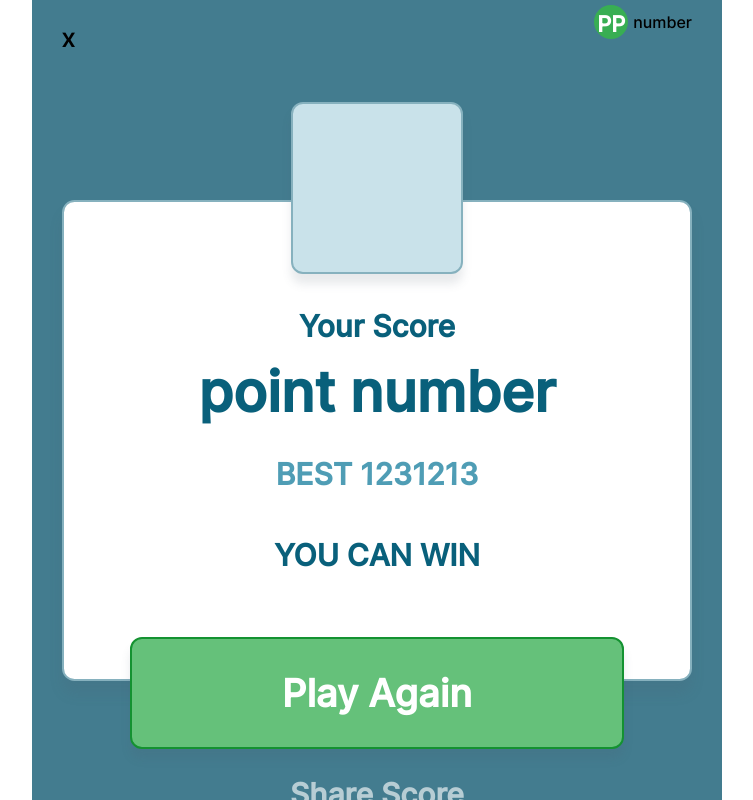
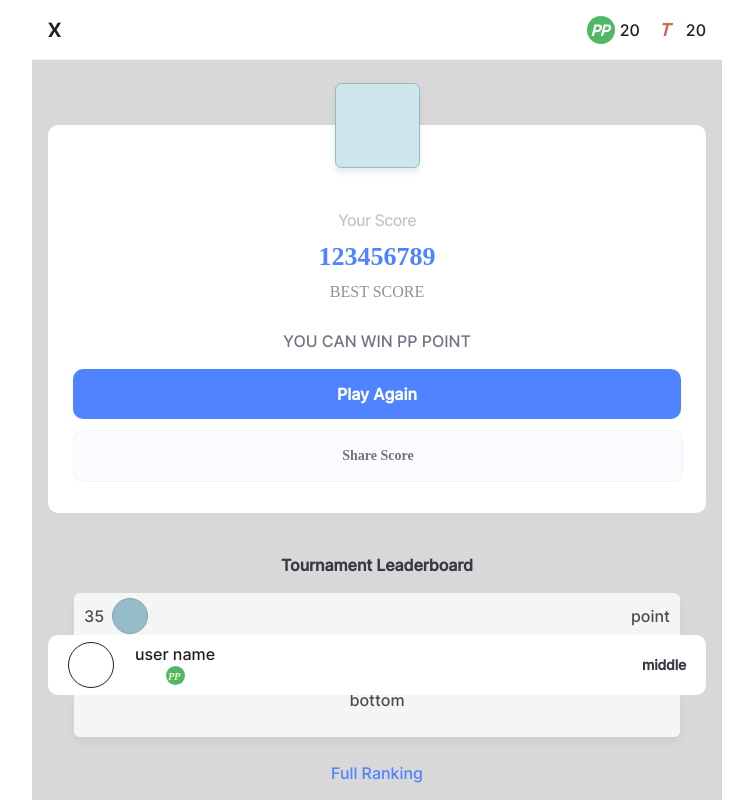
Before and after one commit to JustinFEdev/tournament-react, a React (Create React App) app: page /yourscore in a window 1280 px wide. Shown: the top 800 px of the page, without its empty margins (263-1016 px from the left). Built offline with nearby package versions, Linux system fonts and the light colour scheme.

Commit message:
10/14 update

```diff
--- a/src/components/details/YourScore.js
+++ b/src/components/details/YourScore.js
@@ -3,36 +3,43 @@ import NaviBar from "../navigation/NaviBar";
 import "../layout.scss";
 import "./details.scss";
 
-const YourScore = () => {
+const YourScore = ({ index }) => {
   const PlayaginHandle = () => {
     console.log("Play Again!");
   };
+
   const ShareScoreHandle = () => {
     console.log("Share Score!");
+  };
+  const FullRankingHandle = () => {
+    console.log("Full Ranking!");
   };
 
   return (
     <>
-      <div
-        className="main-container"
-        // style={{ backgroundColor: "#fff" }}
-      >
-        <div
+      <div className="main-container">
+        {/* <div
           style={{
             position: "absolute",
             backgroundColor: "#2a6a80",
             opacity: 0.65,
-            width: 690,
+            // width: 690,
             height: "100%",
             // margin: "84px 0 73px",
             zIndex: 1,
           }}
-        />
-        <div className="main-wrapper">
+        /> */}
+        <div
+          className="main-wrapper"
+          style={{
+            backgroundColor: "lightgray",
+            opacity: 0.88,
+          }}
+        >
           <header>
-            <NaviBar />
+            <NaviBar key={index} />
           </header>
-          <div
+          {/* <div
             style={{
               position: "absolute",
               height: "100%",
@@ -40,138 +47,139 @@ const YourScore = () => {
               backgroundColor: "#2a6a80",
               opacity: 0.65,
             }}
-          />
+          /> */}
+          {/* main layout */}
           <div
             style={{
+              minHeight: "83vh",
               height: "100%",
-              padding: "200px 30px 100px 30px",
+              marginTop: 60,
+              padding: "64.5px 16px 0 16px",
             }}
           >
+            {/* inside big area */}
+            <div
+              style={{
+                width: "100%",
+                // height: 376,
+                paddingBottom: 30.5,
+                borderRadius: 10,
+                backgroundColor: "#fff",
+                textAlign: "center",
+              }}
+            >
+              {/* inside top app icon area */}
+              <div
+                style={{
+                  width: "100%",
+                  display: "flex",
+                  justifyContent: "center",
+                }}
+              >
+                {/* inside top app icon */}
                 <div
                   style={{
                     position: "relative",
-                zIndex: 5,
-                width: 626,
-                height: 477,
-                borderRadius: 12.5,
-                // marginTop: 200,
+                    top: -41.5,
+                    width: 83,
+                    height: 83,
+                    borderRadius: 6.3,
                     boxShadow:
-                  "0 13px 13px 0 rgba(77, 93, 107, 0.13)",
-                border: "solid 2.5px #86b1be",
-                backgroundColor: "#fff",
+                      "0 5px 5px 0 rgba(77, 93, 107, 0.13)",
+                    border: "solid 1px #86b1be",
+                    backgroundColor: "#c9e2ea",
+                  }}
+                />
+              </div>
+              {/* score area */}
+              <div
+                style={{
+                  padding: "0 25px",
                 }}
               >
-              <div
-                style={{
-                  height: "100%",
-                  width: "100%",
-                  display: "flex",
-                  justifyContent: "Center",
-                  alignItems: "center",
-                }}
-              >
-                <div
-                  style={{
-                    position: "absolute",
-                    width: 168,
-                    height: 168,
-                    borderRadius: 12,
-                    boxShadow:
-                      "0 10px 10px 0 rgba(77, 93, 107, 0.13)",
-                    border: "solid 2px #86b1be",
-                    backgroundColor: "#c9e2ea",
-                    top: -100,
-                  }}
-                />
-                <div>
                 <p
                   style={{
-                      fontSize: 30,
-                      fontWeight: 800,
-                      color: "#09607b",
+                    fontSize: 16,
+                    opacity: 0.4,
+                    fontWeight: 500,
+                    letterSpacing: -0.53,
+                    color: "var(--neutral-2)",
                   }}
                 >
                   Your Score
                 </p>
                 <p
                   style={{
-                      fontSize: 56,
+                    fontFamily: "AppleSDGothicNeo",
+                    fontSize: 26,
                     fontWeight: 800,
-                      color: "#09607b",
-                      margin: "14px 0 30px 0",
+                    color: "var(--primay-2-01)",
+                    margin: "12px 0 11px 0",
                   }}
                 >
-                    point number
+                  123456789
                 </p>
                 <p
                   style={{
-                      fontSize: 30,
-                      fontWeight: "bold",
-                      color: "#4f9db5",
+                    fontFamily: "AppleSDGothicNeo",
+                    fontSize: 16,
+                    fontWeight: 500,
+                    color: "var(--neutral-3)",
                     textTransform: "uppercase",
                   }}
                 >
-                    best 1231213
+                  best score
                 </p>
                 <p
                   style={{
-                      fontSize: 30,
-                      fontWeight: "bold",
-                      color: "#09607b",
-                      marginTop: 45,
+                    fontSize: 16,
+                    fontWeight: 500,
+                    color: "var(--neutral-2)",
                     textTransform: "uppercase",
+                    margin: "30px 0 18px 0",
                   }}
                 >
-                    You can win
+                  you can win pp point
                 </p>
-                </div>
                 <div
                   style={{
-                    position: "absolute",
-                    width: 490,
-                    height: 108,
-                    borderRadius: 12,
-                    boxShadow:
-                      "0 10px 10px 0 rgba(77, 93, 107, 0.13)",
-                    border: "solid 2.5px #149231",
-                    backgroundColor: "#65c17a",
-                    bottom: -70,
-                    textTransform: "capitalize",
+                    width: "100%",
+                    height: 50,
+                    borderRadius: 10,
                     display: "flex",
                     justifyContent: "center",
                     alignItems: "center",
-                    fontSize: 38,
                     fontWeight: "bold",
+                    cursor: "pointer",
+                    textTransform: "capitalize",
+                    // 여기까지 같음
+                    fontSize: 16,
                     color: "#fff",
-                    cursor: "pointer",
+                    backgroundColor: "var(--primay-2-01)",
                   }}
                   onClick={PlayaginHandle}
                 >
-                  play again
+                  Play again
                 </div>
-              </div>
+                {/* play && share button */}
                 <div
                   style={{
-                  zIndex: 120,
-                  height: "230px",
+                    width: "100%",
+                    height: 50,
+                    borderRadius: 10,
                     display: "flex",
+                    justifyContent: "center",
                     alignItems: "center",
-                  justifyContent: "center",
-                }}
-              >
-                <div
-                  style={{
-                    position: "relative",
-                    height: 36,
-                    fontSize: 30,
                     fontWeight: "bold",
                     cursor: "pointer",
+                    fontFamily: "InterV_Semi",
                     textTransform: "capitalize",
-                    border: "none",
-                    backgroundColor:
-                      "rgba( 255, 255, 255, 0.5 );",
-                    opacity: 0.62,
-                    color: "#fff",
+                    // 여기까지 같음
+                    border: "solid 1px #f1f1f5",
+                    fontSize: 14,
+                    color: "var(--neutral-2)",
+                    backgroundColor: "#fafaff",
+                    marginTop: 11.5,
                   }}
                   onClick={ShareScoreHandle}
                 >
@@ -179,92 +187,120 @@ const YourScore = () => {
                 </div>
               </div>
             </div>
-            <div
-              style={{
-                height: 400,
-                marginTop: 373,
-                position: "relative",
-                zIndex: 1,
-              }}
-            >
+            {/* Tournament leader boord area */}
+            <div style={{ marginTop: 42 }}>
               <p
                 style={{
-                  fontSize: 32,
-                  fontWeight: 800,
-                  color: "#fff",
-                  marginBottom: 25,
+                  fontSize: 16,
+                  fontWeight: 600,
+                  color: "var(--neutral-1)",
+                  letterSpacing: -0.1,
+                  marginBottom: 13,
                 }}
               >
                 Tournament Leaderboard
               </p>
+              <div>
                 <div
                   style={{
-                  width: "100%",
+                    position: "relative",
+                    margin: "0 26px",
+                    height: 47,
+                    opacity: 0.75,
+                    borderRadius: 5.6,
+                    boxShadow:
+                      "0 6px 6px 0 rgba(77, 93, 107, 0.13)",
+                    backgroundColor: "#fff",
+                    zIndex: 1,
                     display: "flex",
-                  justifyContent: "center",
-                  position: "absolute",
-                  zIndex: 1,
+                    justifyContent: "space-between",
+                    alignItems: "center",
+                    top: 5,
+                    padding: "0 10px",
+                  }}
+                >
+                  <span
+                    style={{
+                      display: "inline-flex",
+                      alignItems: "center",
+                    }}
+                  >
+                    <p>35</p>
+                    <div
+                      style={{
+                        width: 34,
+                        height: 34,
+                        borderRadius: 25,
+                        margin: 8,
+                        border: "solid 0.6px #4c8597",
+                        backgroundColor: "#6fa9bb",
+                      }}
+                    />
+                  </span>
+                  <p>point</p>
+                </div>
+                <div
+                  style={{
+                    position: "relative",
+                    height: 60,
+                    borderRadius: 10,
+                    backgroundColor: "#fff",
+                    zIndex: 3,
+                    display: "flex",
+                    justifyContent: "space-between",
+                    alignItems: "center",
+                    padding: "0 20px",
                   }}
                 >
                   <div
                     style={{
-                    width: 533,
-                    height: 91,
-                    borderRadius: 12.5,
-                    opacity: 0.75,
-                    boxShadow:
-                      "0 13px 13px 0 rgba(77, 93, 107, 0.13)",
-                    border: "solid 2.5px #00a9dd",
-                    backgroundColor: "#fff",
                       display: "flex",
                       justifyContent: "center",
                       alignItems: "center",
-                    zIndex: 2,
                     }}
                   >
-                  top
+                    <div
+                      style={{
+                        width: 44,
+                        height: 44,
+                        border: "1px solid",
+                        borderRadius: 25,
+                        marginRight: 21,
+                      }}
+                    />
+                    <div>
+                      <p>user name</p>
+                      <span
+                        className="pp-wrapper"
+                        style={{ margin: 0 }}
+                      >
+                        <div className="pp-text">PP</div>
+                      </span>
                     </div>
+                  </div>
+                  <p
+                    style={{
+                      fontSize: 14,
+                      fontWeight: 600,
+                      letterSpacing: -0.2,
+                      color: "var(--neutral-1)",
+                    }}
+                  >
+                    middle
+                  </p>
                 </div>
                 <div
                   style={{
                     position: "relative",
-                  zIndex: 2,
-                  top: 85,
-                  height: 108,
-                  //   margin: "109px 0 108px",
-                  padding: "15px 25px",
-                  borderRadius: 12.5,
+                    margin: "0 26px",
+                    height: 47,
+                    opacity: 0.75,
+                    borderRadius: 5.6,
                     boxShadow:
-                    "0 13px 13px 0 rgba(77, 93, 107, 0.13)",
-                  border: "solid 2.5px #00a9dd",
+                      "0 6px 6px 0 rgba(77, 93, 107, 0.13)",
                     backgroundColor: "#fff",
-                }}
-              >
-                mid
-              </div>
-              <div
-                style={{
-                  position: "absolute",
-                  bottom: 25,
-                  width: "100%",
-                  display: "flex",
-                  justifyContent: "center",
                     zIndex: 1,
-                }}
-              >
-                <div
-                  style={{
-                    width: 533,
-                    height: 91,
-                    borderRadius: 12.5,
-                    opacity: 0.75,
-                    boxShadow:
-                      "0 13px 13px 0 rgba(77, 93, 107, 0.13)",
-                    border: "solid 2.5px #00a9dd",
-                    backgroundColor: "#fff",
-                    display: "flex",
-                    justifyContent: "center",
-                    alignItems: "center",
+                    top: -5,
                   }}
                 >
                   bottom
@@ -272,18 +308,16 @@ const YourScore = () => {
               </div>
             </div>
             <div
+              onClick={FullRankingHandle}
               style={{
-                position: "relative",
-                width: "100%",
-                textAlign: "center",
-                fontSize: 30,
-                fontWeight: 800,
-                color: "#fff",
-                zIndex: 1,
-                marginTop: 25,
+                fontSize: 16,
+                fontWeight: 500,
+                marginTop: 21.5,
+                color: "var(--primay-2-01)",
+                textTransform: "capitalize",
               }}
             >
-              <a href="/leaderboard">Full Ranking</a>
+              full ranking
             </div>
           </div>
         </div>
--- a/src/components/navigation/NaviBar.js
+++ b/src/components/navigation/NaviBar.js
@@ -6,18 +6,20 @@ import { AddComma } from "../Main";
 import NaviIcon from "../../resource/icons/navi@2x.png";
 import "./navi.scss";
 
-const NaviBar = ({ onClick, theme, sizeStatus }) => {
+const NaviBar = () => {
   const pathName = useLocation().pathname;
   // const [menubtn, setMenubtn] = useState(false);
   const titles = [
-    { name: "tournament", path: "/" || "/main" },
-    { name: "completed", path: "/completed" },
-    { name: "allgames", path: "/allgames" },
-    { name: "allrank", path: "/allrank" },
-    { name: "smash", path: "/smash" },
-    { name: "leaderboard", path: "/leaderboard" },
-    { name: "yourscore", path: "/yourscore" },
+    { id: 1, name: "tournament", path: "/" || "/main" },
+    { id: 2, name: "completed", path: "/completed" },
+    { id: 3, name: "allgames", path: "/allgames" },
+    { id: 4, name: "allrank", path: "/allrank" },
+    { id: 5, name: "smash", path: "/smash" },
+    { id: 6, name: "leaderboard", path: "/leaderboard" },
+    { id: 7, name: "yourscore", path: "/yourscore" },
   ];
+  console.log(pathName);
+  console.log(titles);
   return (
     <>
       {titles.map((title, index) => (
@@ -27,11 +29,11 @@ const NaviBar = ({ onClick, theme, sizeStatus }) => {
               {/* main page  */}
               {pathName === "/" && (
                 <>
-                  <div className="navi-container">
-                    <div
-                      className="navi-wrapper"
-                      index={index}
-                    >
+                  <div
+                    className="navi-container"
+                    key={index}
+                  >
+                    <div className="navi-wrapper">
                       <div
                         style={{
                           display: "flex",
@@ -180,9 +182,12 @@ const NaviBar = ({ onClick, theme, sizeStatus }) => {
               {/* title */}
               {pathName === "/allgames" ? (
                 <>
-                  <div className="navi-title-container">
+                  <div
+                    className="navi-title-container"
+                    key={index}
+                  >
                     <div style={{ float: "left" }}>
-                      <a href="/" key={index}>
+                      <a href="/">
                         <h3>
                           {pathName === title.path &&
                             " < " + title.name}
@@ -194,7 +199,7 @@ const NaviBar = ({ onClick, theme, sizeStatus }) => {
               ) : pathName === "/completed" ? (
                 <div className="navi-title-container">
                   <div style={{ float: "left" }}>
-                    <a href="/" key={index}>
+                    <a href="/">
                       <h3>
                         {pathName === title.path &&
                           " < " + title.name}
@@ -209,9 +214,12 @@ const NaviBar = ({ onClick, theme, sizeStatus }) => {
               {/* opacity */}
               {pathName === "/smash" ? (
                 <>
-                  <div className="navi-opac-container">
+                  <div
+                    className="navi-opac-container"
+                    key={index}
+                  >
                     <div style={{ float: "left" }}>
-                      <a href="/" key={index}>
+                      <a href="/">
                         <h3>
                           {pathName === title.path &&
                             " < " + title.name}
@@ -221,9 +229,12 @@ const NaviBar = ({ onClick, theme, sizeStatus }) => {
                   </div>
                 </>
               ) : pathName === "/allrank" ? (
-                <div className="navi-opac-container">
+                <div
+                  className="navi-opac-container"
+                  key={index}
+                >
                   <div style={{ float: "left" }}>
-                    <a href="/" key={index}>
+                    <a href="/">
                       <h3>
                         {pathName === title.path &&
                           " < " + title.name}
@@ -232,9 +243,12 @@ const NaviBar = ({ onClick, theme, sizeStatus }) => {
                   </div>
                 </div>
               ) : pathName === "/leaderboard" ? (
-                <div className="navi-opac-container">
+                <div
+                  className="navi-opac-container"
+                  key={index}
+                >
                   <div style={{ float: "left" }}>
-                    <a href="/" key={index}>
+                    <a href="/">
                       <h3>
                         {pathName === title.path &&
                           " < " + title.name}
@@ -243,17 +257,23 @@ const NaviBar = ({ onClick, theme, sizeStatus }) => {
                   </div>
                 </div>
               ) : pathName === "/yourscore" ? (
-                <div className="navi-opac-container">
+                <div
+                  className="navi-opac-container"
+                  key={index}
+                >
                   <div
                     style={{
                       float: "left",
-                      padding: "0 30px",
+                      padding: "0 16px",
                       display: "flex",
+                      alignItems: "center",
                       justifyContent: "space-between",
                       width: "100%",
+                      boxShadow: "inset 0 -1px 0 0 #f1f1f5",
+                      backgroundColor: "#fff",
                     }}
                   >
-                    <a href="/" key={index}>
+                    <a href="/">
                       <h3>
                         {pathName === title.path && "X"}
                       </h3>
@@ -261,8 +281,8 @@ const NaviBar = ({ onClick, theme, sizeStatus }) => {
                     <div className="navi-pointwrapper">
                       <span
                         style={{
-                          width: 34,
-                          height: 34,
+                          width: 28,
+                          height: 28,
                           backgroundColor: "#38ae53",
                           margin: " 0 5px 0 0 ",
                           color: "#fff",
@@ -274,18 +294,49 @@ const NaviBar = ({ onClick, theme, sizeStatus }) => {
                       >
                         <div
                           style={{
+                            position: "relative",
+                            right: 1,
                             margin: "auto",
-                            fontSize: 22,
+                            fontSize: 15,
                             fontWeight: 800,
-                            display: "flex",
-                            height: "88%",
-                            alignItems: "flex-end",
+                            fontStyle: "italic",
+                            letterSpacing: -0.5,
                           }}
                         >
                           PP
                         </div>
                       </span>
-                      <span>number</span>
+                      <span>20</span>
+                      <span
+                        style={{
+                          width: 28,
+                          height: 28,
+                          backgroundColor: "#fff",
+                          border: "1px solid",
+                          margin: " 0 5px 0 11px ",
+                          color: "#fff",
+                          display: "flex",
+                          alignItems: "center",
+                          justifyContent: "center",
+                          borderRadius: 25,
+                        }}
+                      >
+                        <div
+                          style={{
+                            position: "relative",
+                            right: 1.5,
+                            margin: "auto",
+                            fontSize: 17,
+                            fontWeight: 800,
+                            fontStyle: "italic",
+                            letterSpacing: -0.57,
+                            color: "#bd5c43",
+                          }}
+                        >
+                          T
+                        </div>
+                      </span>
+                      <span>20</span>
                     </div>
                   </div>
                 </div>
--- a/src/components/navigation/navi.scss
+++ b/src/components/navigation/navi.scss
@@ -42,15 +42,17 @@ a {
   z-index: 1000;
 }
 .navi-opac-container {
-  width: 690px;
+  width: 100%;
+  max-width: 690px;
   position: fixed;
-  height: 80px;
+  height: 60px;
   display: flex;
   align-items: center;
   justify-content: flex-start;
   // border: 1px solid;
   // background-color: rgba(255, 255, 255, 0.5);
   z-index: 1000;
+  overscroll-behavior: none;
 }
 .navi-content-container {
   display: flex;
--- a/src/components/slides/MissionSlide.js
+++ b/src/components/slides/MissionSlide.js
@@ -124,7 +124,7 @@ const MissionSlide = ({ weekly, size }) => {
                           alignItems: "center",
                         }}
                       >
-                        <p>To Win</p>
+                        <p style={{ width: 47 }}>To Win</p>
                         <div className="content-wininfo">
                           <span className="pp-wrapper">
                             <div className="pp-text">
```
Lines whose indentation alone changed are shown as unchanged.
